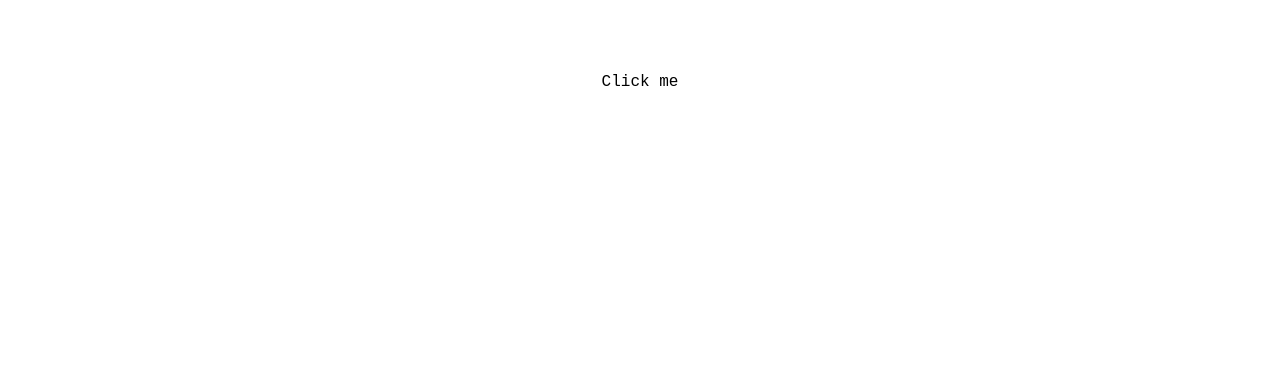
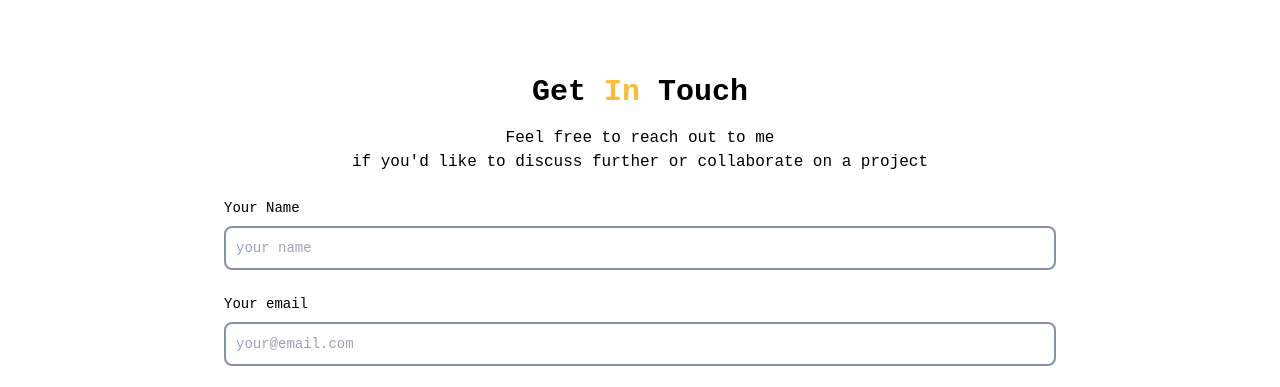
Before and after one commit to irvandenata/portfolio-react, a React (Vite) app: page / in a window 1280 px wide. Shown: the part 2410-2797 px from the top of the page. Before the commit the page ends 2504 px from the top, so only its background shows below. Built offline with nearby package versions, Linux system fonts and the light colour scheme.

Commit message:
update: home page

```diff
--- a/index.html
+++ b/index.html
@@ -1,5 +1,5 @@
 <!doctype html>
-<html lang="en">
+<html lang="en" class="snap-madatory scroll-smooth snap-y">
   <head>
     <meta charset="UTF-8" />
     <link rel="icon" type="image/x-icon"
--- a/src/App.tsx
+++ b/src/App.tsx
@@ -1,7 +1,8 @@
 import {Routes, Route} from 'react-router-dom'
 import './App.css'
 import Home from './pages/home';
-import Blog from './pages/blog';
+import {DetailArticle} from './pages/blog/detail-article';
+import {SearchArticle} from './pages/blog/search-article';
 
 const App = ()=> {
 
@@ -9,7 +10,8 @@ const App = ()=> {
         <>
             <Routes>
                 <Route index  element={<Home />}  />
-                <Route path="/blog" element={<Blog />} />
+                <Route path="/blog" element={<SearchArticle />} />
+                <Route path="/detail" element={<DetailArticle />} />
             </Routes>
         </>
   )
--- /dev/null
+++ b/src/components/organisms/Footer/index.tsx
@@ -0,0 +1,17 @@
+export const Footer = () => {
+	return (
+		<div className="snap-always snap-start container mb-4 mx-auto flex justify-center items-center">
+			<div className="w-full">
+				<div className=" bg-background container rounded-lg border-2 border-gray p-4 dark:bg-gray-800 flex justify-center">
+					<span className="text-sm text-gray-500 sm:text-center dark:text-gray-400">
+						© 2024{" "}
+						<a href="#" className="hover:underline">
+							Irvan Denata™
+						</a>
+						. All Rights Reserved.
+					</span>
+				</div>
+			</div>
+		</div>
+	);
+};
--- /dev/null
+++ b/src/components/organisms/GetInTouch/index.tsx
@@ -0,0 +1,87 @@
+export const GetInTouch = () => {
+	return (
+		<div
+			className="snap-always snap-center container min-h-screen mx-auto flex justify-center items-center"
+			id="get-in-touch"
+		>
+			<div className="w-full text-left">
+				<div className="flex justify-center">
+					<h1 className="text-3xl font-bold">
+						Get <span className="text-primary">In</span> Touch
+					</h1>
+				</div>
+				<div className="flex justify-center text-center mt-4">
+					<p>
+						Feel free to reach out to me <br />
+						if you'd like to discuss further or collaborate on a project
+					</p>
+				</div>
+				<form
+					className="mt-6 lg:w-8/12 sm:w-full mx-auto"
+					id="form-get-in-touch"
+					// onSubmit={}
+				>
+					<div className="mb-6">
+						<label className="block mb-2 text-sm font-medium text-gray-900 dark:text-white">
+							Your Name
+						</label>
+						<input
+							type="text"
+							id="name"
+							autoComplete="off"
+							className="bg-gray-50 border-2 border-gray text-gray-900 text-sm rounded-lg focus:outline-primary  block w-full p-2.5 dark:bg-gray-700 dark:border-gray-600 dark:placeholder-gray-400 dark:text-white dark:focus:border-gray "
+							placeholder="your name"
+							required
+						/>
+					</div>
+					<div className="mb-6">
+						<label className="block mb-2 text-sm font-medium text-gray-900 dark:text-white">
+							Your email
+						</label>
+						<input
+							type="email"
+							id="email"
+							autoComplete="off"
+							className="bg-gray-50 border-2 border-gray text-gray-900 text-sm rounded-lg focus:outline-primary  block w-full p-2.5 dark:bg-gray-700 dark:border-gray-600 dark:placeholder-gray-400 dark:text-white dark:focus:border-gray "
+							placeholder="your@email.com"
+							required
+						/>
+					</div>
+					<div className="mb-6">
+						<label className="block mb-2 text-sm font-medium text-gray-900 dark:text-white">
+							Your Message
+						</label>
+						<textarea
+							name=""
+							id="message"
+							cols={30}
+							rows={10}
+							className=" bg-gray-50 border-2 border-gray text-gray-900 text-sm rounded-lg focus:outline-primary focus:border-blue-500 block w-full p-2.5 dark:bg-gray-700 dark:border-gray-600 dark:placeholder-gray-400 dark:text-white dark:focus:ring-blue-500 dark:focus:border-blue-500"
+						></textarea>
+					</div>
+					<button
+						type="submit"
+						className="text-black bg-blue-700 hover:bg-blue-800 bg-background focus:ring-4 hover:bg-primary focus:outline-none focus:ring-blue-300 font-medium rounded-lg text-sm w-full sm:w-auto px-5 py-2.5 text-center dark:bg-blue-600 dark:hover:bg-blue-700 dark:focus:ring-blue-800"
+					>
+						Send
+						<svg
+							className="w-3.5 h-3.5 inline-block"
+							aria-hidden="true"
+							xmlns="http://www.w3.org/2000/svg"
+							fill="none"
+							viewBox="0 0 14 10"
+						>
+							<path
+								stroke="currentColor"
+								strokeLinecap="round"
+								strokeLinejoin="round"
+								strokeWidth="2"
+								d="M1 5h12m0 0L9 1m4 4L9 9"
+							/>
+						</svg>
+					</button>
+				</form>
+			</div>
+		</div>
+	);
+};
--- a/src/components/organisms/Header/index.tsx
+++ b/src/components/organisms/Header/index.tsx
@@ -4,8 +4,7 @@ export const Header = () => {
 	return (
 		<>
 			<div
-				id="about-me"
-				className="snap-madatory snap-center mx-auto container min-h-screen flex lg:flex-row flex-col lg:pt-0 sm:pt-32 lg:items-center "
+				className="snap-center snap-always mx-auto container min-h-screen flex lg:flex-row flex-col lg:pt-0 sm:pt-32 lg:items-center "
 			>
 				<div className="lg:basis-1/2 flex justify-center">
 					<img
--- a/src/components/organisms/Navbar/index.tsx
+++ b/src/components/organisms/Navbar/index.tsx
@@ -12,8 +12,8 @@ export const Navbar = () => {
 	}
 	return (
         <>
-		<div className="snap-y container-fluid relative">
-			<div className="top-0 z-9 shadow w-full bg-white">
+		<div className="container-fluid relative">
+			<div className="fixed top-0 z-9 shadow w-full bg-white">
 				<header className="bg-white container  mx-auto ">
 					<nav
 						className="flex lg:px-0 items-center justify-between py-6"
--- a/src/components/organisms/TechStack/index.tsx
+++ b/src/components/organisms/TechStack/index.tsx
@@ -3,7 +3,7 @@ import { onMouseEnter, onMouseLeave } from "../../../functions/mouseHandler";
 export const TechStack = () => {
 	return (
 		<div
-			className="snap-madatory snap-center container min-h-screen mx-auto  flex items-center sm:pt-32"
+			className=" snap-center snap-alaways container min-h-screen mx-auto  flex items-center sm:py-16"
 			id="tech-stack"
 		>
 			<div className="lg:flex w-full">
--- /dev/null
+++ b/src/pages/blog/detail-article.tsx
@@ -0,0 +1,12 @@
+import { Footer } from "../../components/organisms/Footer";
+import { Navbar } from "../../components/organisms/Navbar";
+
+export const DetailArticle = () => {
+	return (
+		<>
+			<Navbar />
+			<h1>Ini Halaman Detail</h1>
+			<Footer />
+		</>
+	);
+};
--- a/src/pages/blog/index.tsx
+++ /dev/null
@@ -1,12 +0,0 @@
-import { Navbar } from "../../components/organisms/Navbar";
-
-const blog = () => {
-	return (
-        <div>
-            <Navbar />
-            <h1 className="text-red">Blog</h1>
-        </div>
-    );
-};
-
-export default blog;
--- /dev/null
+++ b/src/pages/blog/search-article.tsx
@@ -0,0 +1,12 @@
+import { Footer } from "../../components/organisms/Footer";
+import { Navbar } from "../../components/organisms/Navbar";
+
+export const SearchArticle = () => {
+	return (
+		<>
+			<Navbar />
+			<h1>Ini Halaman Search</h1>
+			<Footer />
+		</>
+	);
+};
--- a/src/pages/home/index.tsx
+++ b/src/pages/home/index.tsx
@@ -1,22 +1,19 @@
-import { Link } from "react-router-dom";
 import { Navbar } from "../../components/organisms/Navbar";
 import { Header } from "../../components/organisms/Header";
 import { TechStack } from "../../components/organisms/TechStack";
 import { Project } from "../../components/organisms/Project";
+import { GetInTouch } from "../../components/organisms/GetInTouch";
+import { Footer } from "../../components/organisms/Footer";
 
 const Home = () => {
-	const handleClick = () => {
-		console.log("clicked");
-	};
 	return (
-		<div className="w-full">
+		<div className="w-full ">
             <Navbar  />
             <Header />
             <TechStack />
             <Project />
-			<Link to="/blog" >
-				<button  onClick={handleClick}>Click me</button>
-			</Link>
+            <GetInTouch />
+            <Footer/>
 		</div>
 	);
 };
```
Also changed, not shown: src/components/organisms/Project/index.tsx (+12 -10 lines).
